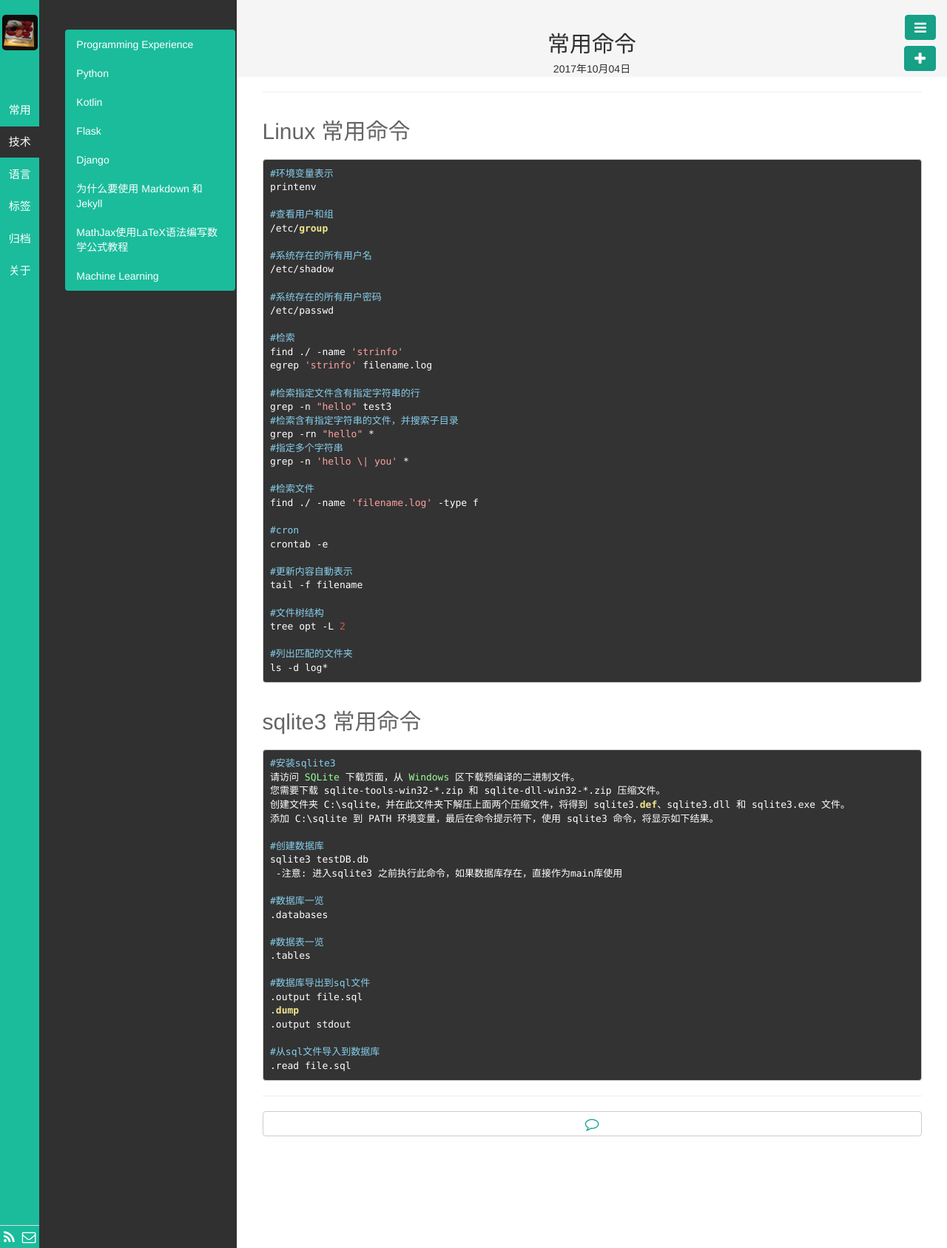
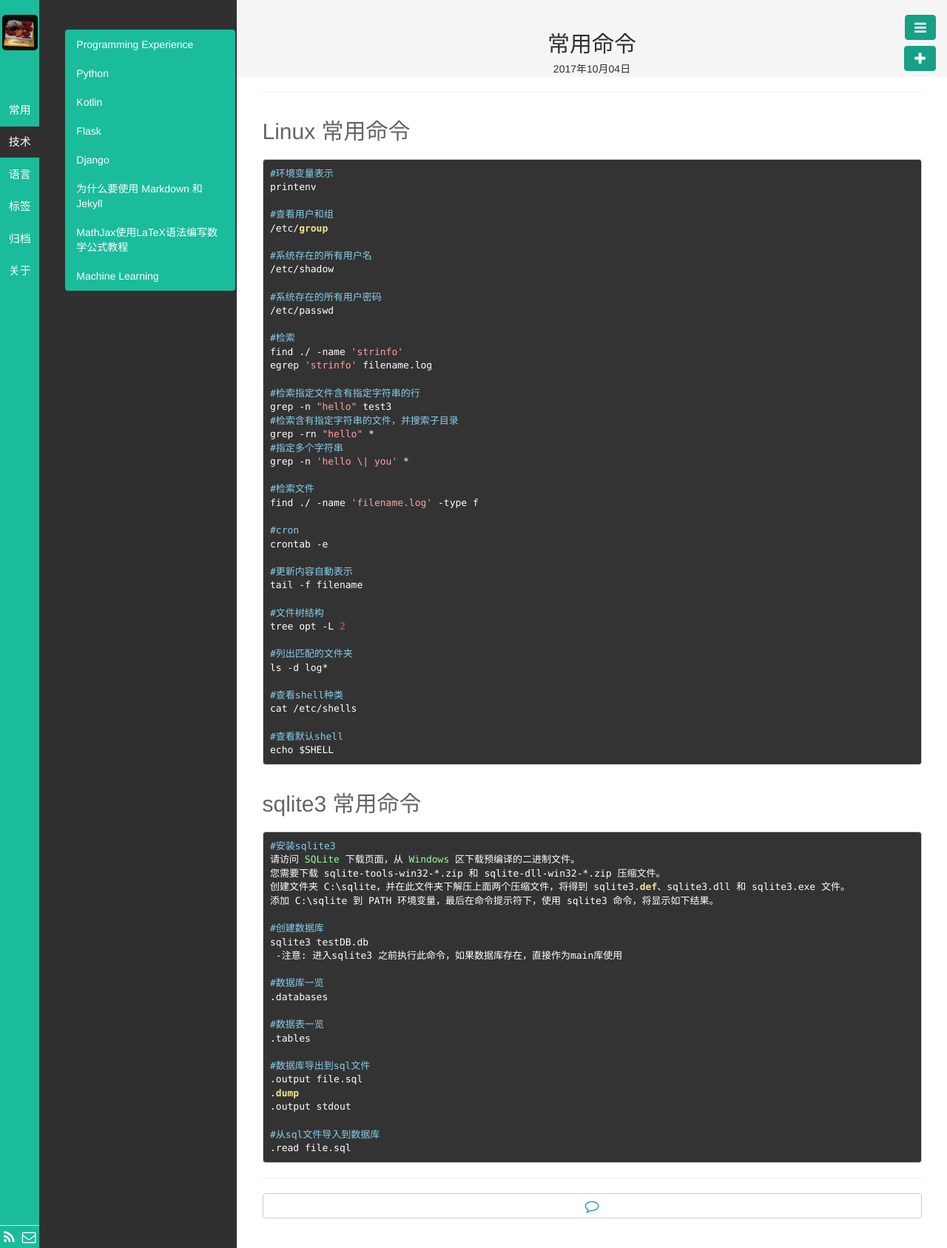
Before and after one commit to kyoyo/kyoyo.github.io, a Jekyll site: the page built from _posts/常用/2017-10-04-LinuxCommand.md, in a window 1280 px wide. Shown: the whole page at 74% size. Built offline with Jekyll 4.4.1, drawn with Linux system fonts in a browser that asks for light colours; Markdown is read by kramdown in place of the engine named in the settings.

Commit message:
Update 2017-10-04-LinuxCommand.md

````diff
--- a/_posts/常用/2017-10-04-LinuxCommand.md
+++ b/_posts/常用/2017-10-04-LinuxCommand.md
@@ -47,6 +47,11 @@ tree opt -L 2
 #列出匹配的文件夹
 ls -d log*
 
+#查看shell种类
+cat /etc/shells
+
+#查看默认shell
+echo $SHELL
 ```
 
 
````
